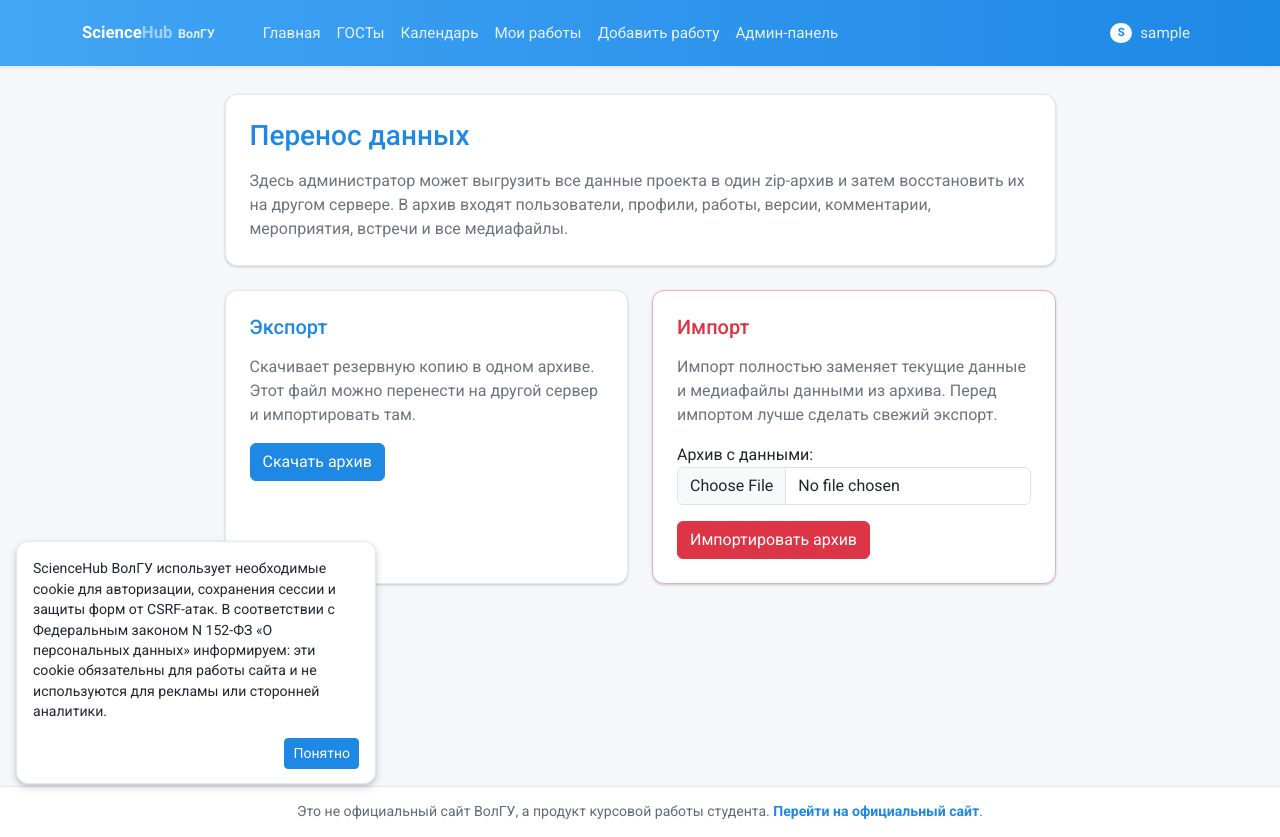
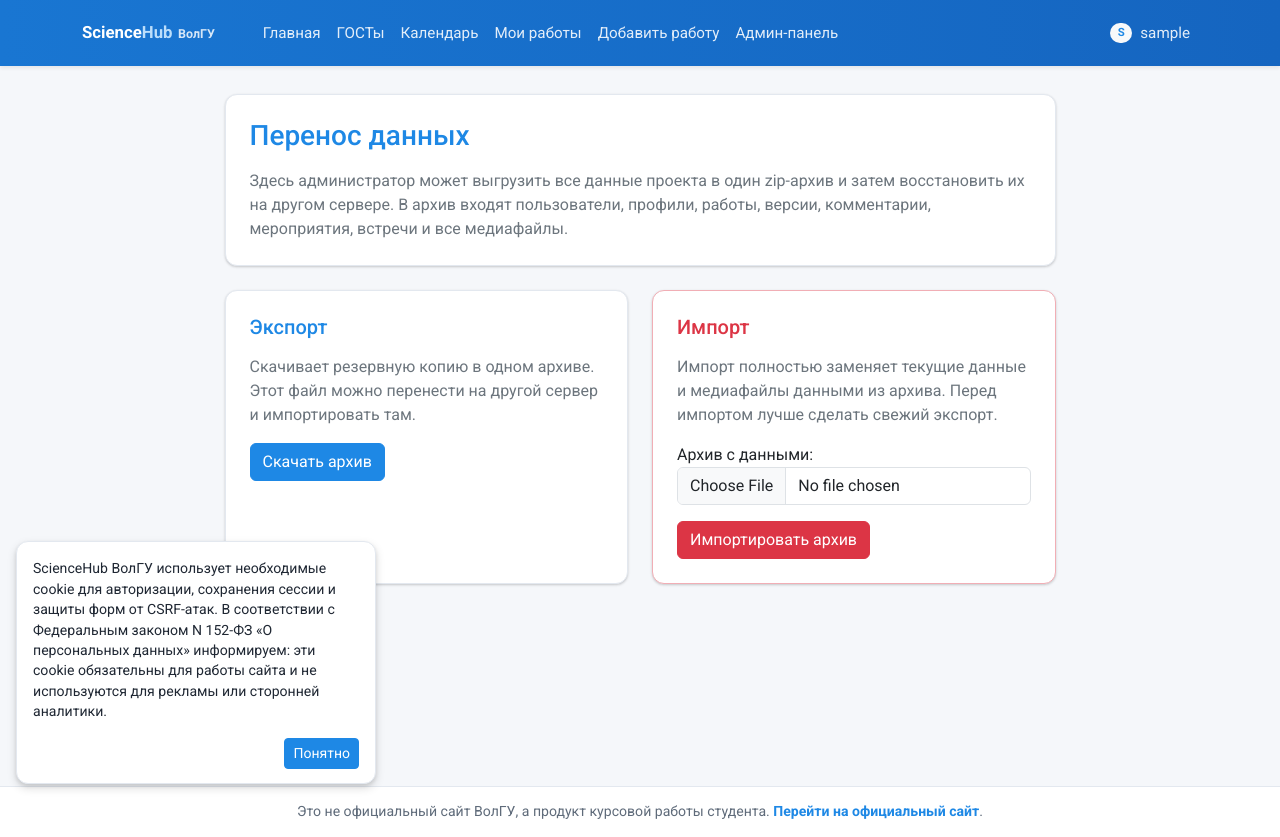
Before and after one commit to axawman/volsu-science-system, a Django app: page /accounts/data-transfer/ in a window 1280 px wide. Run offline with Django 5.2, Linux system fonts and the light colour scheme; the visitor is signed in with stand-in values (Sample User, id 1); data that the repository does not hold is empty.

Commit message:
Сделать шапку светлой темы контрастнее
Белый текст на голубом градиенте #42a5f5 → #1e88e5 читался плохо (контраст 2.3–3.7). Шапка теперь #1976d2 → #1565c0, а «Hub» в логотипе — #bbdefb.

```diff
--- a/src/templates/base.html
+++ b/src/templates/base.html
@@ -39,7 +39,7 @@
             --surface-hover: #e8f2fd;
             --shadow-soft: 0 1px 3px rgba(0, 0, 0, 0.12), 0 1px 2px rgba(0, 0, 0, 0.08);
             --shadow-hover: 0 4px 10px rgba(0, 0, 0, 0.14), 0 2px 4px rgba(0, 0, 0, 0.10);
-            --navbar-bg: linear-gradient(90deg, #42a5f5, #1e88e5);
+            --navbar-bg: linear-gradient(90deg, #1976d2, #1565c0);
             --dot-muted: #5f6b7a;
             --personal-accent: #43a047;
         }
@@ -92,7 +92,7 @@
         }
 
         .brand-wordmark-hub {
-            color: #9fd0ff;
+            color: #bbdefb;
         }
 
         .brand-subtitle {
```
